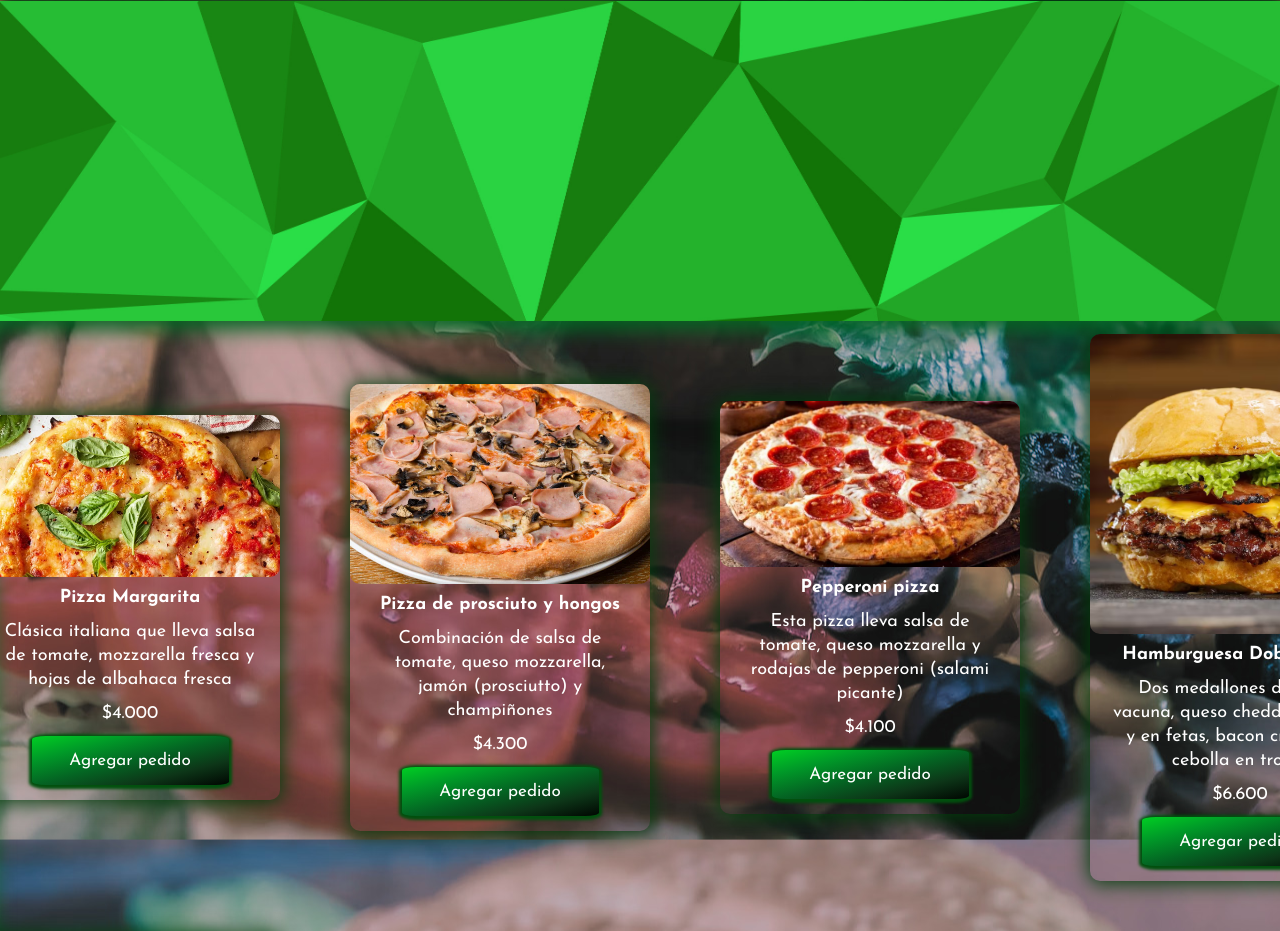
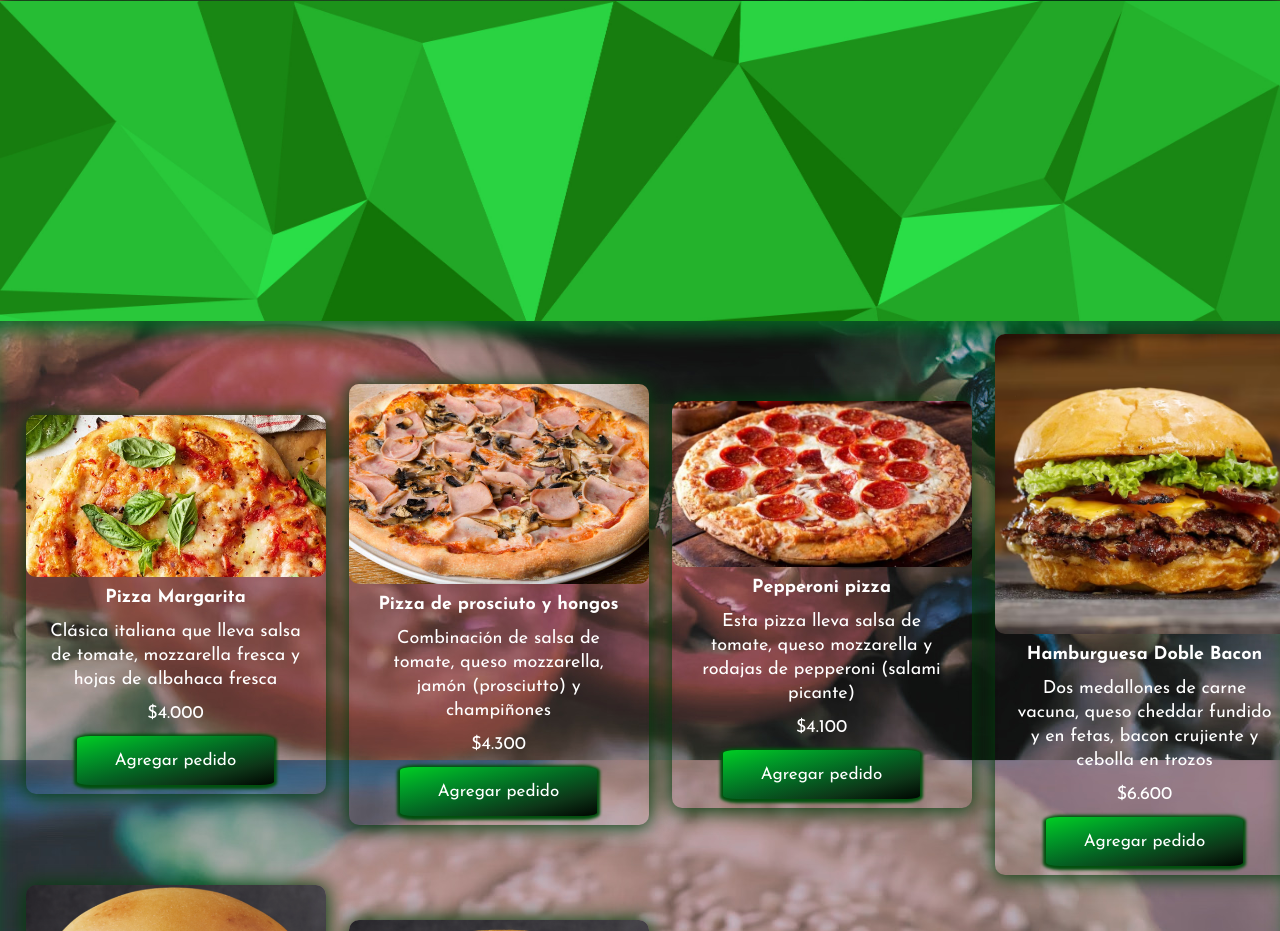
Before and after one commit to RobertFacundo/ProyectoFinalJavaScript, a plain HTML site: page index.html in a window 1280 px wide. Shown: the part 799-1730 px from the top of the page. Drawn offline with Linux system fonts and the light colour scheme; a web font is replaced by a local one.

Commit message:
distancia del main right margin

```diff
--- a/css/style.css
+++ b/css/style.css
@@ -75,16 +75,16 @@ main {
     align-items: center;
     justify-content: center;
     width: 100vw;
-    gap: 20px;
-    padding: 0 20px; }
+    gap: 3px;
+    padding: 10px 10px; }
     main .parallax-container2 .card {
       width: 300px;
       height: auto;
       box-shadow: 0px 1px 20px 2px #023d0c;
-      margin-top: 13px;
-      margin-left: 50px;
-      margin-bottom: 20px;
-      padding-bottom: 10px;
+      margin-top: 3px;
+      margin-left: 20px;
+      margin-bottom: 4px;
+      padding-bottom: 4px;
       border-radius: 10px;
       transition: all 0.4s ease-in-out; }
       main .parallax-container2 .card:hover {
--- a/scss/layout/_main.scss
+++ b/scss/layout/_main.scss
@@ -12,18 +12,18 @@ main {
         justify-content: center;
 
         width: 100vw;
-        gap: 20px; // Espacio entre las tarjetas
-        padding: 0 20px; // Ajusta el relleno del contenedor según sea necesario
+        gap: 3px; // Espacio entre las tarjetas
+        padding: 10px 10px; // Ajusta el relleno del contenedor según sea necesario
 
 
         .card {
             width: 300px; // O ajusta el tamaño según lo necesites
             height: auto; // O ajusta la altura según lo necesites
             box-shadow: 0px 1px 20px 2px rgb(2, 61, 12); // Añade sombra según sea necesario
-            margin-top: 13px;
-            margin-left: 50px;
-            margin-bottom: 20px;
-            padding-bottom: 10px;
+            margin-top: 3px;
+            margin-left: 20px;
+            margin-bottom: 4px;
+            padding-bottom: 4px;
 
             border-radius: 10px; // Ajusta el radio de borde según sea necesario
             transition: all 0.4s ease-in-out; // Agrega una transición al hacer hover
```
